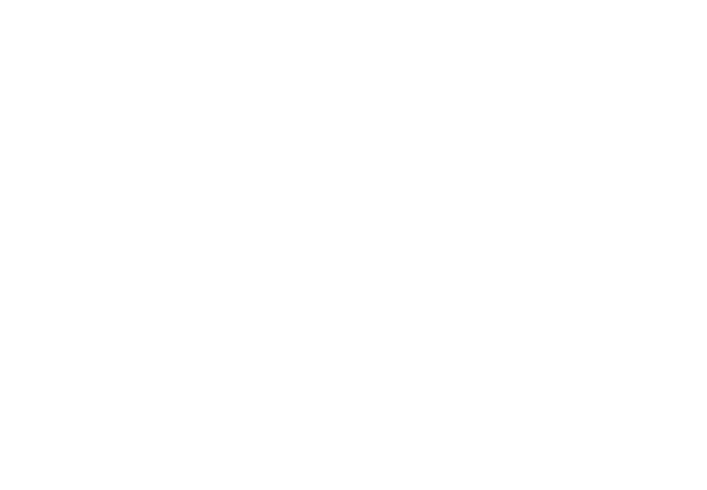
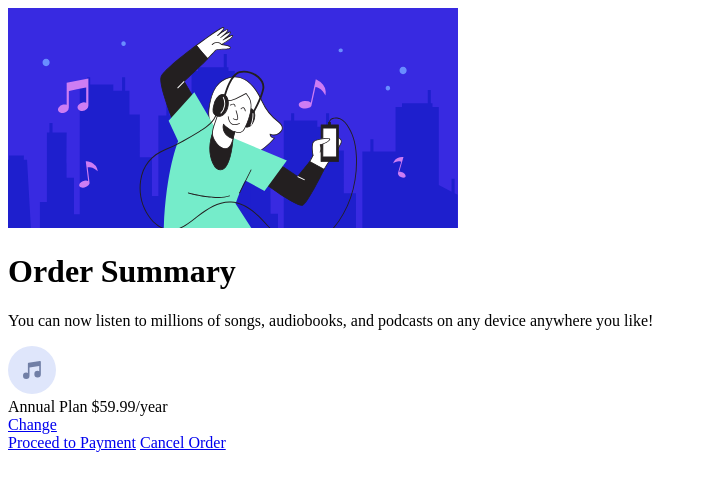
Before and after one commit to uma-frontend/order-summary-card-05, a plain HTML site: page index.html in a window 1280 px wide. Shown: the whole page, without its empty margins (0-707 px from the left). Drawn offline with Linux system fonts and the light colour scheme.

Commit message:
Add html structure

```diff
--- a/css/style.css
+++ b/css/style.css
@@ -42,3 +42,38 @@ body{
    font-weight: 500;
    background-color: #fff;
 }
+
+/*CONTAINER*/
+.container {
+
+}
+
+/*CARD*/
+.card {
+}
+.card__hero {
+}
+.card__img {
+}
+.card__title {
+}
+.card__text {
+}
+.card__plan {
+}
+.card__music {
+}
+.card__music-icon {
+}
+.card__plan-info {
+}
+.card__plan-name {
+}
+.card__plan-price {
+}
+.card__plan-link {
+}
+.card__btn {
+}
+.card__calcel-link {
+}
--- a/index.html
+++ b/index.html
@@ -10,20 +10,29 @@
 
 </head>
 <body>
-
-
-  <!--Order Summary
-
-  You can now listen to millions of songs, audiobooks, and podcasts on any
-  device anywhere you like!
-
-  Annual Plan
-  $59.99/year
-
-  Change
-
-  Proceed to Payment
-  Cancel Order-->
-
+   <div class="container">
+      <div class="card">
+         <div class="card__hero">
+            <img src="images/illustration-hero.svg" alt="illustration-hero img" class="card__img">
+         </div>
+         <h1 class="card__title">Order Summary</h1>
+         <p class="card__text">
+            You can now listen to millions of songs, audiobooks, and podcasts on any
+            device anywhere you like!
+         </p>
+         <div class="card__plan">
+            <div class="card__music">
+               <img src="images/icon-music.svg" alt="icon-music" class="card__music-icon">
+            </div>
+            <div class="card__plan-info">
+               <span class="card__plan-name">Annual Plan</span>
+               <span class="card__plan-price">$59.99/year</span>
+            </div>
+            <a href="#" class="card__plan-link">Change</a>
+         </div>
+         <a href="#" class="card__btn">Proceed to Payment</a>
+         <a href="#" class="card__calcel-link">Cancel Order</a>
+      </div>
+   </div>
 </body>
 </html>
```
